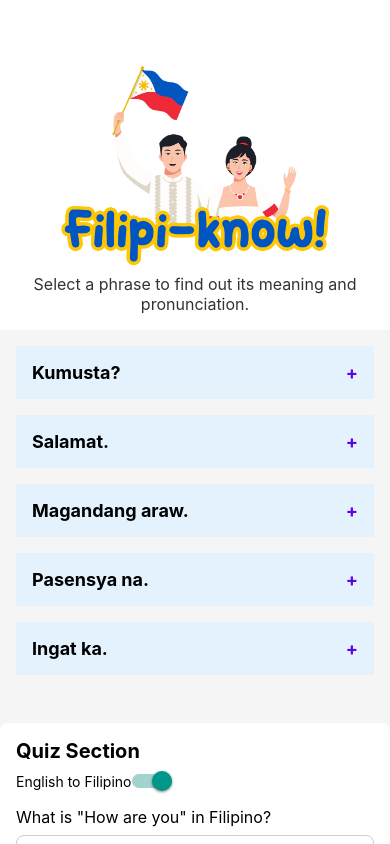
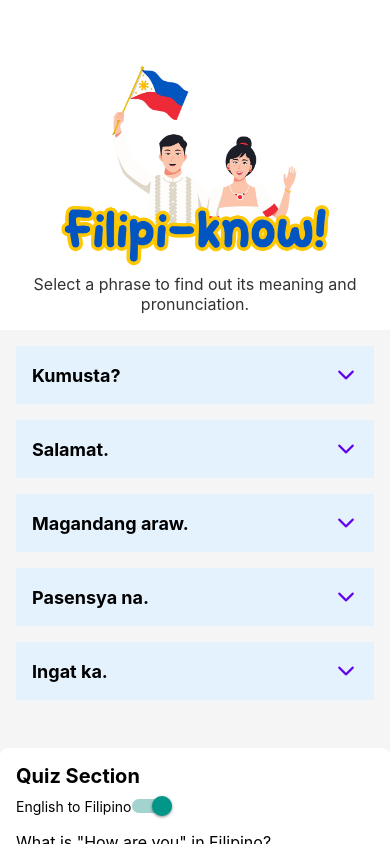
Before and after one commit to 21remM/A1TranslateApp, a React Native app: screen / in a window 390 px wide. Built offline with nearby package versions, Linux system fonts and the light colour scheme.

Commit message:
Added third party module for drop down icon.

```diff
--- a/App.js
+++ b/App.js
@@ -9,6 +9,7 @@ import {
   TextInput,
 } from "react-native";
 import React, { useState } from "react";
+import Icon from "react-native-vector-icons/Ionicons";
 
 export default function App() {
   // array for phrases
@@ -103,13 +104,17 @@ export default function App() {
         {phrases.map((phrase, index) => (
           <View key={index} style={styles.phraseContainer}>
             <TouchableOpacity
+              style={styles.phraseRow}
               onPress={() => togglePhrase(index)}
-              style={styles.phraseRow}
             >
               <Text style={styles.phraseText}>{phrase.phrase}</Text>
-              <Text style={styles.dropDownButton}>
-                {expandedPhraseIndex === index ? "-" : "+"}
-              </Text>
+              <Icon
+                name={
+                  expandedPhraseIndex === index ? "chevron-up" : "chevron-down"
+                }
+                size={24}
+                color="#6200EE"
+              />
             </TouchableOpacity>
             {expandedPhraseIndex === index && (
               <View style={styles.details}>
```
